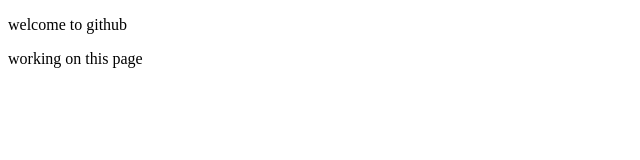
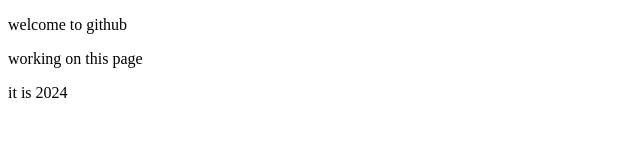
Before and after one commit to Md-SalmanHossen/github_practice, a plain HTML site: page practiceGit.html in a window 1280 px wide. Shown: the full height of the page, 0-640 px from the left. Drawn offline with Linux system fonts and the light colour scheme.

Commit message:
mentioned 2024

```diff
--- a/practiceGit.html
+++ b/practiceGit.html
@@ -8,5 +8,7 @@
 <body>
    <p>welcome to github</p>
    <p>working on this page</p>
+
+   <p>it is 2024</p>
 </body>
 </html>
```
